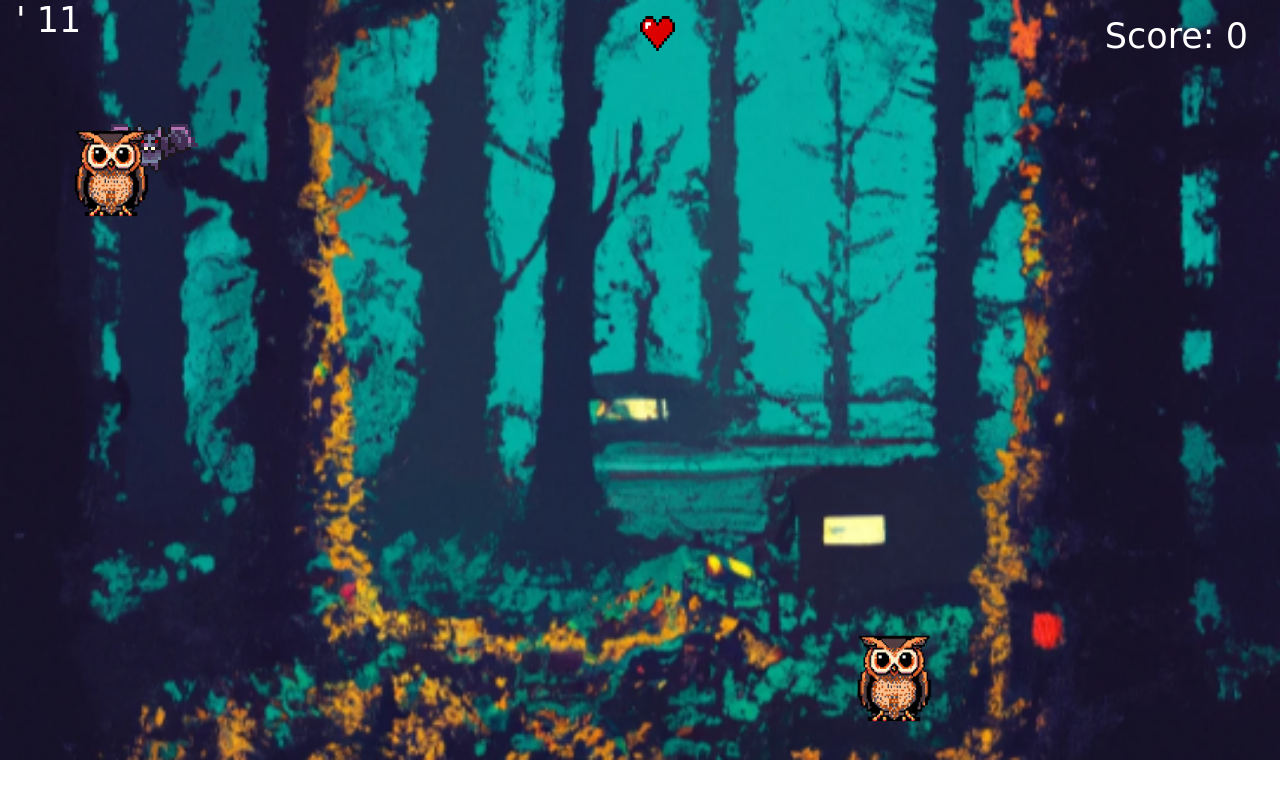
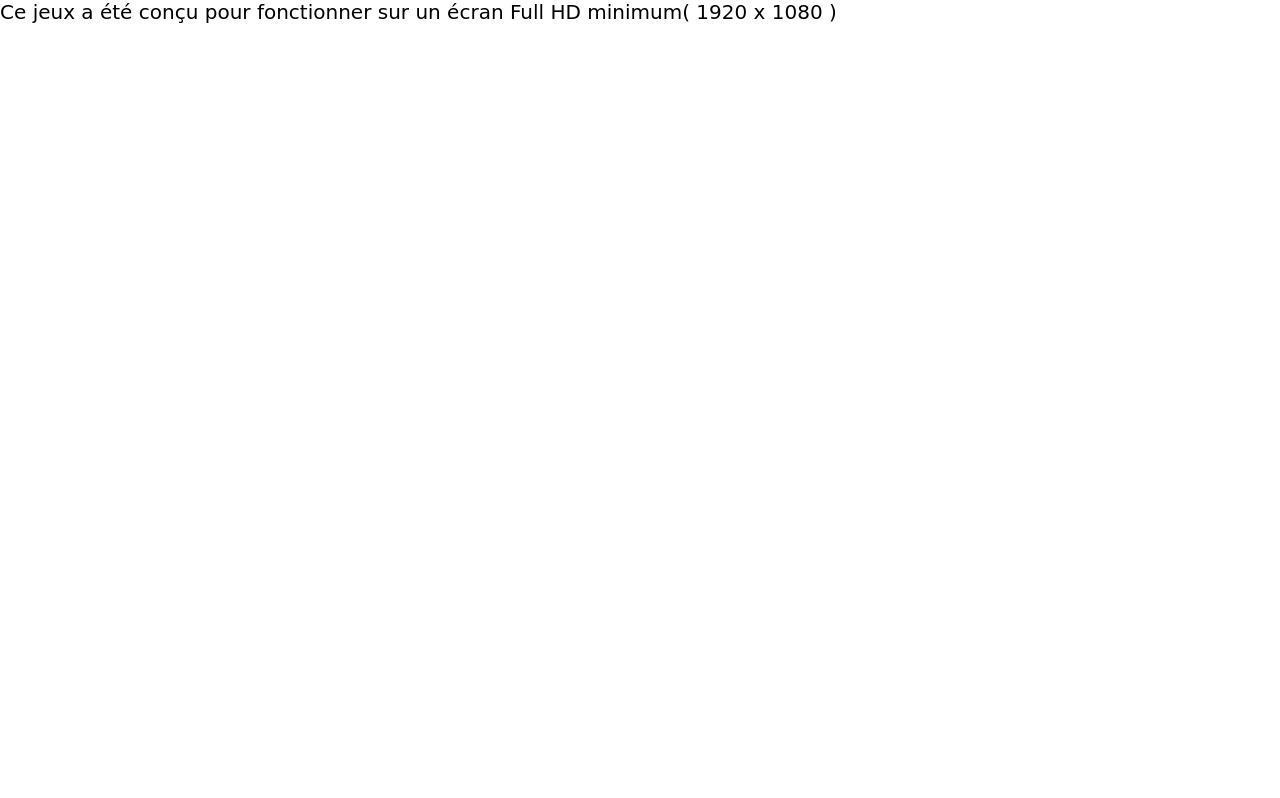
Before and after one commit to Turpinos/Chauve_souris_game, a plain HTML site: page game-index.html in a window 1280 px wide. Drawn offline with Linux system fonts and the light colour scheme; a web font is replaced by a local one.

Commit message:
Correction filtre device et script

```diff
--- a/sprite_anim3_js.html
+++ b/game-index.html
@@ -2,11 +2,12 @@
 <html lang="fr">
     <head>
         <meta charset="utf-8">
-        <title>Chauve-souris Game</title>
         <link rel="stylesheet" href="style-game.css" type="text/css"/>
         <link rel="preconnect" href="https://fonts.googleapis.com">
         <link rel="preconnect" href="https://fonts.gstatic.com" crossorigin>
         <link href="https://fonts.googleapis.com/css2?family=Handjet:wght@500&display=swap" rel="stylesheet">
+        <link rel="icon" href="mob/logo-site-hibou.png">
+        <title>Chauve-souris Game</title>
     </head>
     <body>
 
--- a/script.js
+++ b/script.js
@@ -1,3 +1,4 @@
+if(screen.availWidth >= 1920){
 /*------------------- Animated Bat by EJ --------------------*/
 let batSprite = document.getElementById('bat_sprite');
 
@@ -537,11 +538,12 @@ function colWithOwl(owl){
                     batSprite.style.opacity = 1;
                     i = true;
                 }
-            },200);
+            },250);
             setTimeout(() => {clearInterval(deg);
-                batSprite.style.opacity = 1;
-            }, 1600);
-            setTimeout(() => {delete deg}, 1600);
+                            delete deg;
+                            batSprite.style.opacity = 1;
+
+                            }, 1600);
 
         }
 
@@ -916,6 +918,8 @@ setInterval(() =>{
             this.clearInterval(interFly);
             timingFly = 3000;
             displayFly();
+            this.clearInterval(interOwl);
+            this.clearInterval(interOwl2);
             timeInter = 450;
             timeResetInter = 380;
             displayOwl()
@@ -938,3 +942,13 @@ function displayFly() {this.interFly = setInterval(() =>{
 }
 
 displayFly();
+
+}else{
+
+    document.body.innerHTML = '';
+    document.body.innerHTML = "Ce jeux a été conçu pour fonctionner sur un écran Full HD minimum( 1920 x 1080 )";
+    document.body.style.margin = 'auto';
+    document.body.style.background = "white";
+    document.body.style.color = "black";
+    document.body.style.fontSize = "1.25rem";
+}
```
Also changed, not shown: index-script.js (+12 -0 lines), index.html (+2 -1 lines), bkg/nightSky.jpg (deleted), bkg/wood-by-night.png (deleted), mob/logo-site-hibou.png (added), 1 other file.
